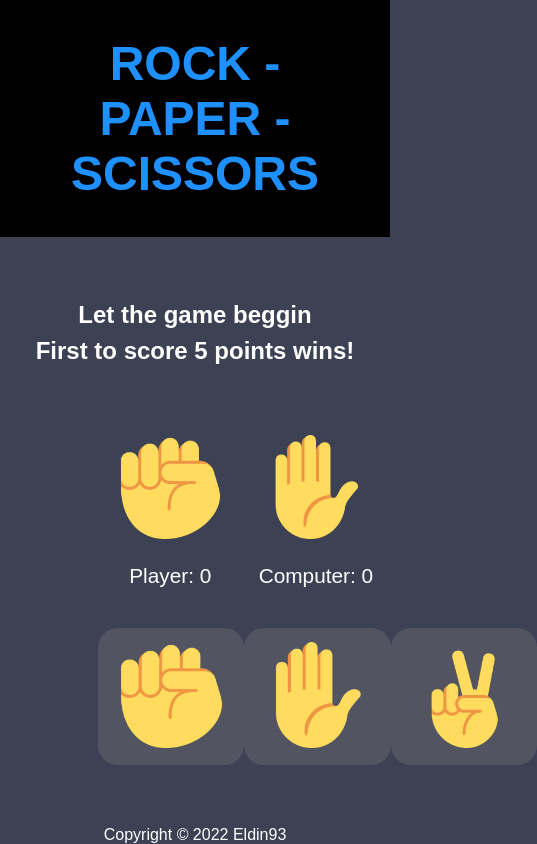
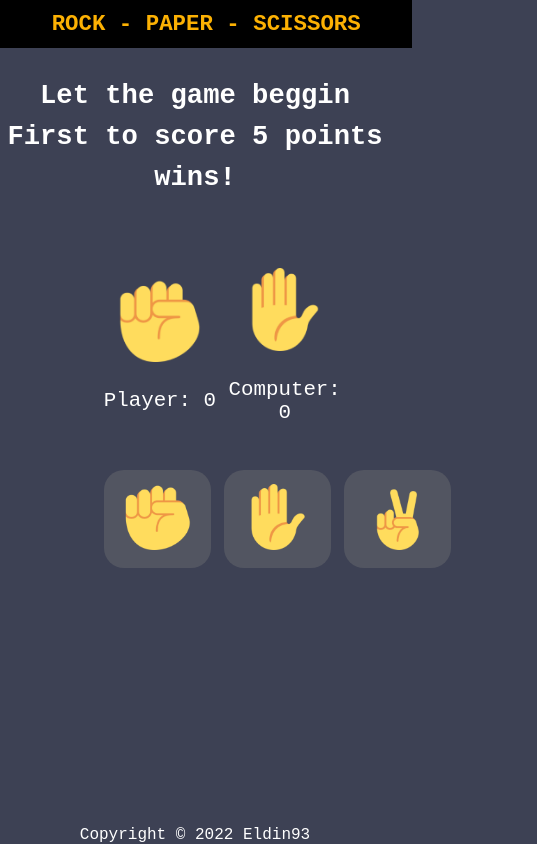
Before and after one commit to Eldin93/Rock-Paper-Scissors-game, a plain HTML site: page index.html in a window 390 px wide. Shown: the whole page, 537 px wide, since content can reach past the window. Drawn offline with Linux system fonts and the light colour scheme.

Commit message:
Created Media Queries and modified font-family

```diff
--- a/styles.css
+++ b/styles.css
@@ -1,7 +1,7 @@
 * {
   margin: 0;
   padding: 0;
-  font-family: Arial, Helvetica, sans-serif;
+  font-family: "Courier New", Courier, monospace;
 }
 
 body {
@@ -11,7 +11,7 @@ body {
 
 header {
   background-color: black;
-  color: dodgerblue;
+  color: #fcb103;
   text-align: center;
   font-size: 1.5rem;
   padding: 1.5em;
@@ -19,6 +19,7 @@ header {
 }
 
 #title {
+  font-size: 1.7em;
   line-height: 1.5em;
   margin-bottom: 1em;
 }
@@ -78,6 +79,7 @@ footer {
   text-align: center;
   position: absolute;
   bottom: 0;
+  overflow: hidden;
 }
 
 .modal {
@@ -95,7 +97,7 @@ footer {
 
 /* Modal Content/Box */
 .modal-content {
-  background-color: orange;;
+  background-color: orange;
   opacity: 0.7;
   margin: 20% auto; /* 15% from the top and centered */
   padding: 50px;
@@ -104,35 +106,37 @@ footer {
   width: 50%; /* Could be more or less, depending on screen size */
 }
 
-.modal-content button{
+.modal-content button {
   background-color: white;
   color: orange;
   border: none;
   font-size: 1.5em;
   border-radius: 10px;
-  padding: .5em;
+  padding: 0.5em;
 }
 
-
-.modal-content button:hover{
+.modal-content button:hover {
   background-color: #17cce8;
   color: white;
 }
 
-
-/* The Close Button */
-/*
-.close {
-  color: #aaa;
-  float: right;
-  font-size: 28px;
-  font-weight: bold;
+@media only screen and (max-width: 600px) {
+  header {
+    font-size: 0.7em;
+    width: 100%;
+    padding: 1em;
+    overflow: hidden;
+  }
+  .players img {
+    width: 4em;
+    margin: 1em 1em;
+    overflow: hidden;
+  }
+  .icons img {
+    width: 5em;
+    overflow: hidden;
+  }
+  .icons button {
+    margin: 0.5em;
+  }
 }
-
-.close:hover,
-.close:focus {
-  color: black;
-  text-decoration: none;
-  cursor: pointer;
-}
-*/
```
Also changed, not shown: index.html (+0 -1 lines).
